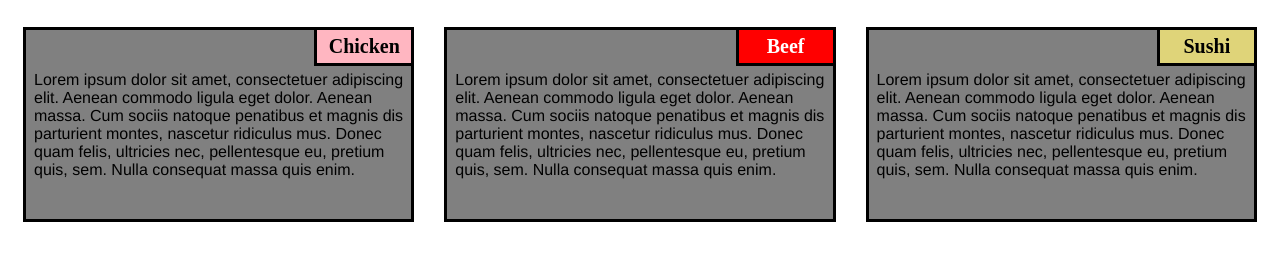
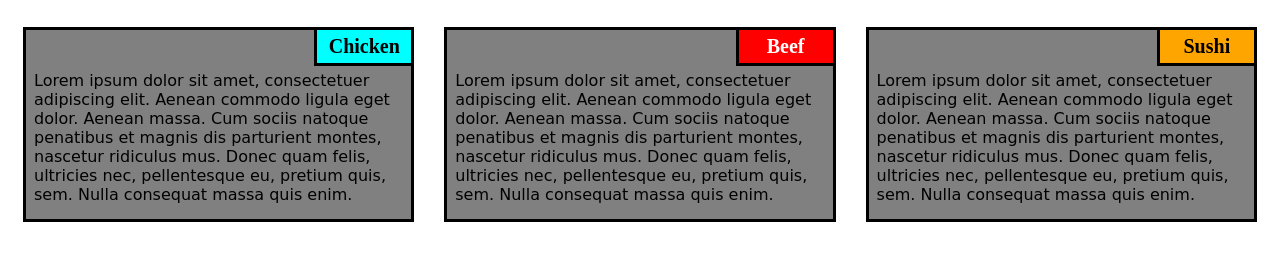
Before and after one commit to tharunmks/coursera-test, a plain HTML site: page module2-solution/index.html in a window 1280 px wide. Shown: the part 95-356 px from the top of the page. Drawn offline with Linux system fonts and the light colour scheme.

Commit message:
Module2 assignment.

```diff
--- a/module2-solution/css/style.css
+++ b/module2-solution/css/style.css
@@ -44,7 +44,7 @@
         text-align: center;
         font-size: 125%;
         font-weight: bold;
-        background-color: #FFB6C1;
+        background-color: #00FFFF;
 
     }
 
@@ -72,7 +72,7 @@
         text-align: center;
         font-size: 125%;
         font-weight: bold;
-        background-color: rgb(223, 212, 121);
+        background-color: #FFA500;
 
     }
 
@@ -80,7 +80,7 @@
         padding: 5px;
         border: none;
         background-color: gray;
-        font-family: Helvetica;
+        font-family: cursive;
         color: black;
         margin: 3px ;
         height: 150px;
```
